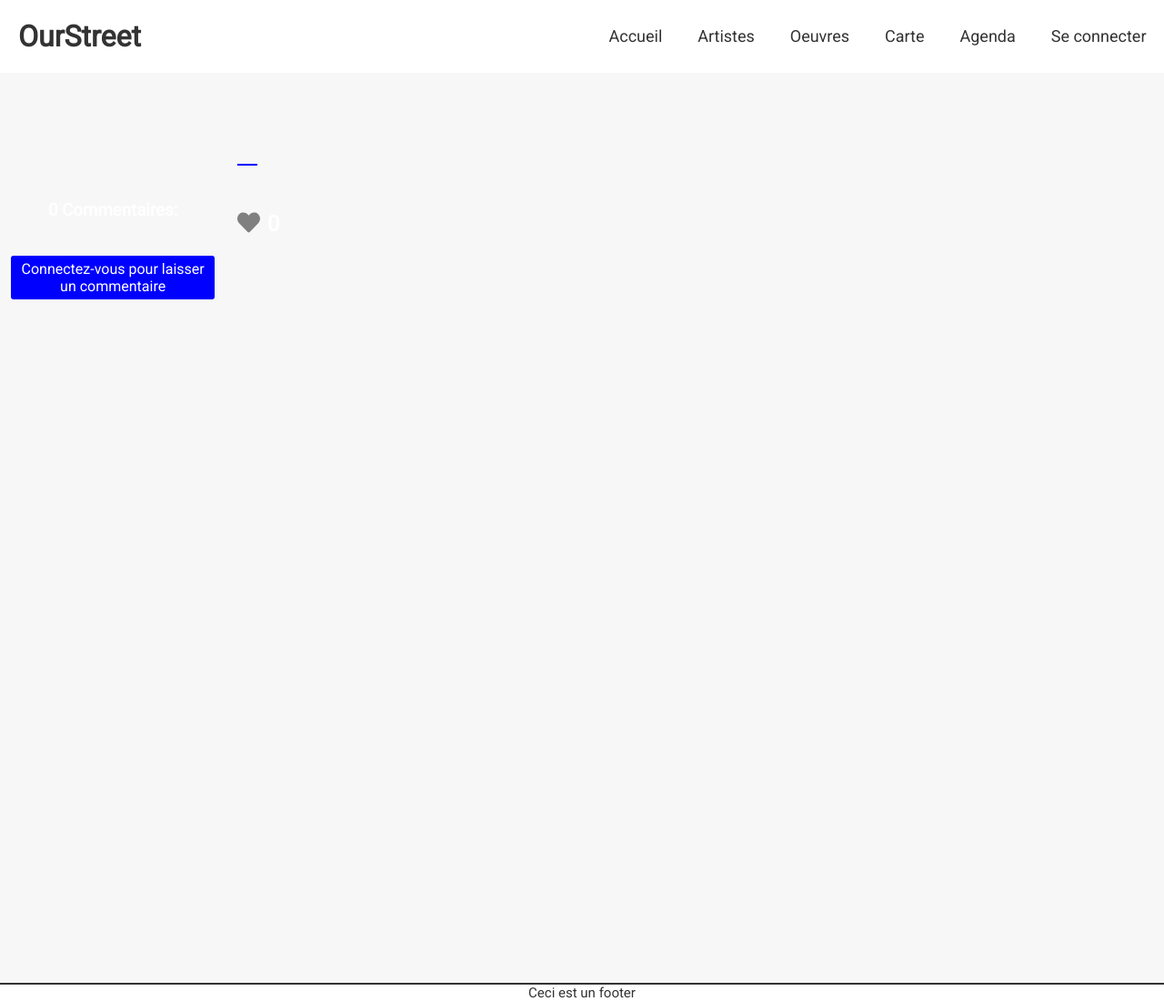
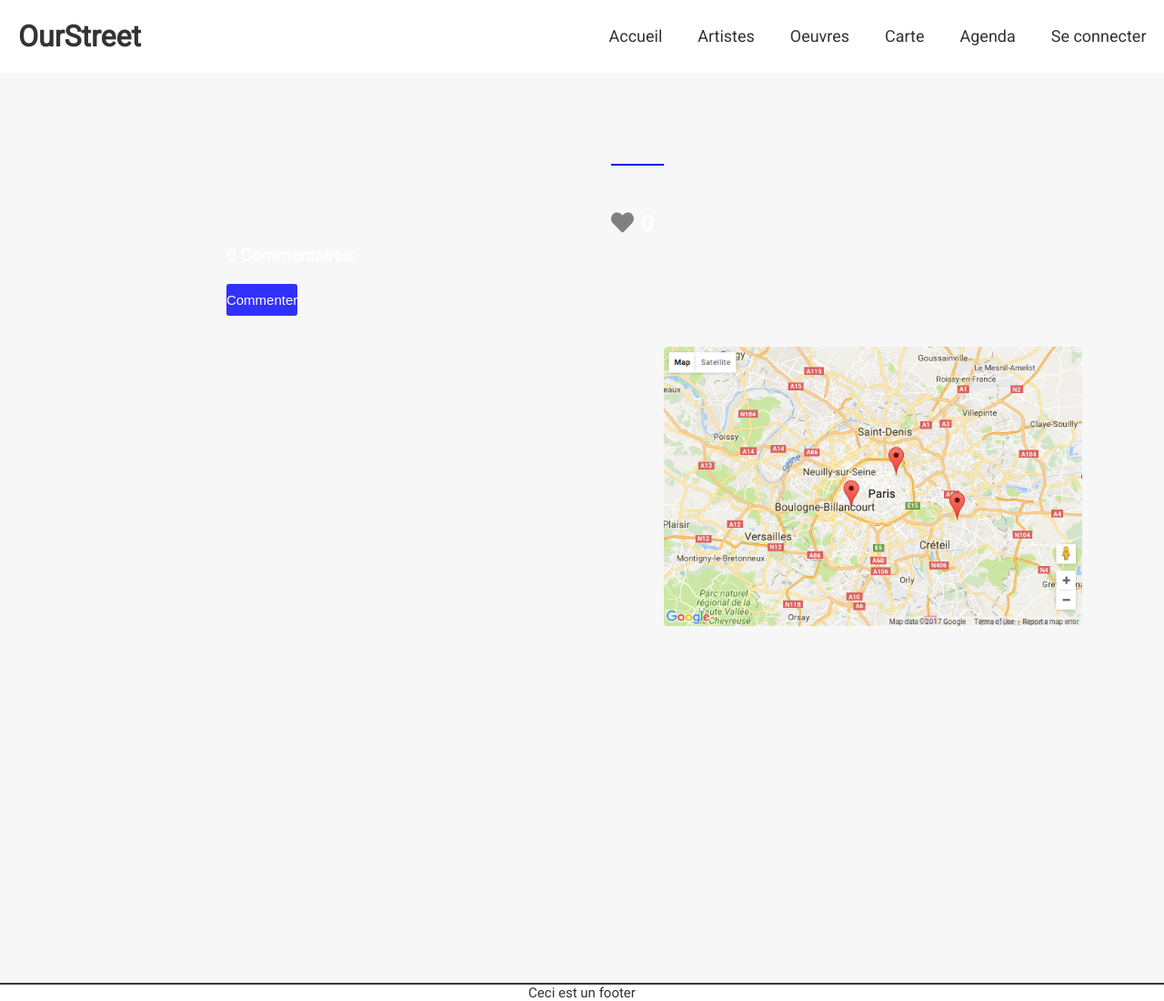
Before and after one commit to JulyBrn/FinalProject-OurStreet, a Symfony app: template templates/ours/show_artwork.html.twig in a window 1280 px wide. Shown: the whole page at 91% size. Run offline with Twig, Linux system fonts and the light colour scheme; the template is opened without the code that fills it, so the values that code supplies are empty; some libraries are stand-ins or nearby versions.

Commit message:
css artwork & toggle btn comment

```diff
--- a/public/css/artwork.css
+++ b/public/css/artwork.css
@@ -46,6 +46,7 @@ a {
 .bloc-container {
     position: absolute;
     top: 150px;
+    width: 100%;
 }
 
 .artwork-container {
@@ -103,8 +104,15 @@ a {
     background-color:blue;
 }
 
+.map-container img {
+    width: 80%;
+    border-radius: 5px;
+}
 
-
+.map-container {
+    margin-top: 120px;
+    text-align: center;
+}
 /*End Artwork container */
 
 /*form message*/
@@ -144,13 +152,18 @@ textarea {
     flex-direction: column;
     align-items: center;
     color: white;
-    margin-top: 70px;
+    margin-top: 120px;
 }
 
 .pushComment {
     display: flex;
     flex-direction: column;
     padding-bottom: 20px;
+    display: none;
+}
+
+.pushComment.is-visible {
+    display: block;
 }
 
 .pushComment a {
@@ -160,6 +173,7 @@ textarea {
     text-align: center;
     padding: 5px;
 }
+
 
 #comment_content {
     width: 100%;
--- a/public/css/base.css
+++ b/public/css/base.css
@@ -163,9 +163,9 @@ a {
  }
 
  .dialog-btn {
-    width: 30%;
+    width: auto;
     margin: 0 auto;
-    height: 40px;
+    height: 35px;
     border-radius: 3px;
     margin-top: 20px;
     font-size: 15px;
--- /dev/null
+++ b/public/js/toggle.js
@@ -0,0 +1,10 @@
+const btn = document.getElementById("btn-comment");
+const formComment = document.getElementsByClassName("pushComment");
+
+let isVisible = false;
+console.log(isVisible);
+
+btn.addEventListener('click',() => {
+    isVisible = !isVisible;
+    isVisible ? formComment[0].classList.add('is-visible') : formComment[0].classList.remove('is-visible')
+});
--- a/templates/ours/show_artwork.html.twig
+++ b/templates/ours/show_artwork.html.twig
@@ -10,6 +10,7 @@
     <div class="artwork-container">
         <div class="artwork-picture">
             <img src="{{ artwork.picture }}" alt="">
+            {# Commentaires  #}
             <div class="comment-container">
                 <div class="comment-content">
                     <h3>{{artwork.comments | length}} Commentaires:</h3>
@@ -23,6 +24,7 @@
                         {% endif %}
                         </br>
                     {% endfor %}
+                    <button class="dialog-btn" id="btn-comment">Commenter</button>
                 </div>
                 <div class="pushComment">
                     {% if app.user %}
@@ -32,11 +34,11 @@
                         {{form_end(commentForm)}}
 
                     {% else %}
-            <br>
                     <a href="#" role="button" aria-haspopup="dialog" aria-controls="dialog">Connectez-vous pour laisser un commentaire</a>
                     {% endif %}
                 </div>
             </div>
+            {# Fin commentaires #}
         </div>
 
         <div class="artName">
@@ -82,7 +84,13 @@
 
                 {% endif %}
             </div>
+            <div class="map-container">
+                <img src="{{ asset('img/modelMap.png') }}"/>
+            </div>
         </div>
     </div>
 </div>
 {% endblock %}
+{% block javascripts %}
+    <script src="{{ asset('js/toggle.js') }}"></script>
+{% endblock %}
```
Also changed, not shown: public/img/modelMap.png (added). Lines whose indentation alone changed are shown as unchanged.
